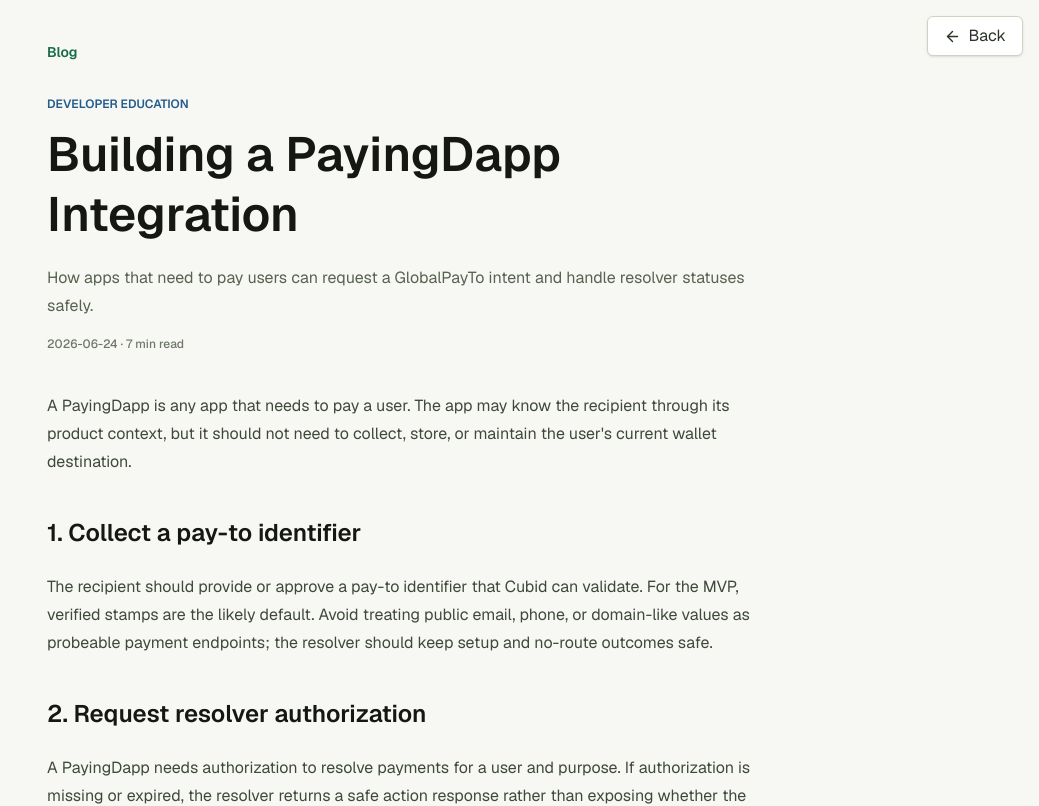
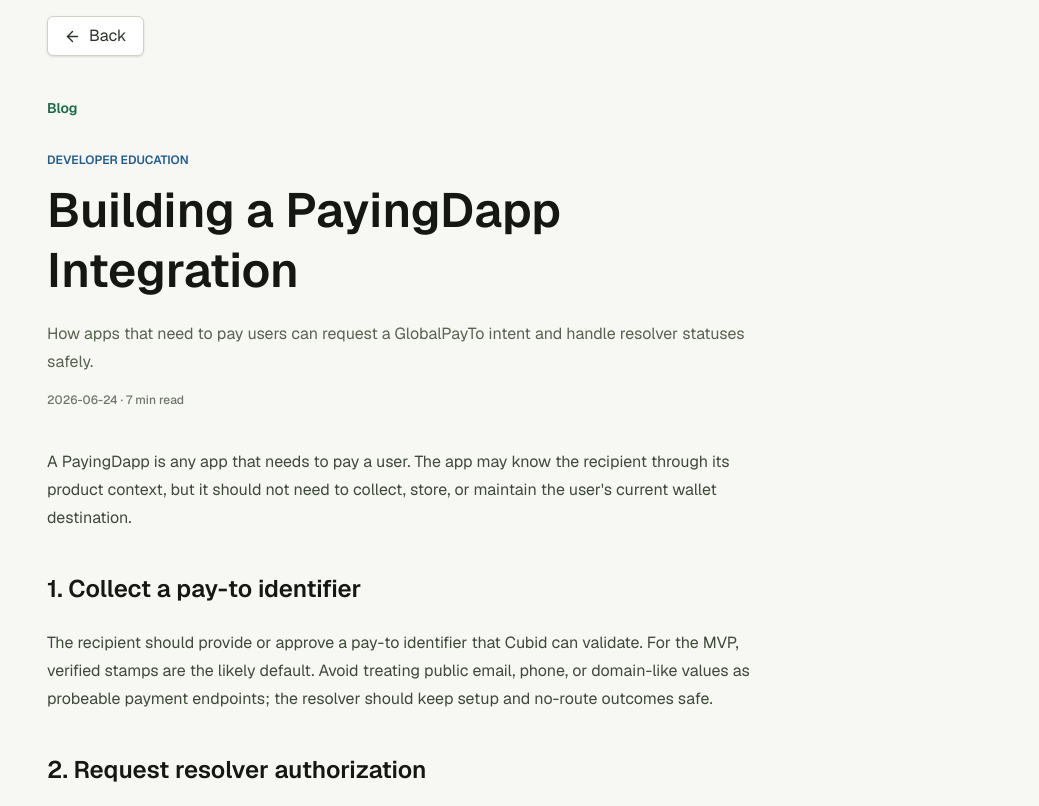
Before and after one commit to global-pay-to-resolver/globalpayto-site, a Next.js app: page /blog/building-a-payingdapp-integration in a window 1280 px wide. Shown: the top 806 px of the page, without its empty margins (241-1280 px from the left). Built offline with nearby package versions, Linux system fonts and the light colour scheme.

Commit message:
Align back button with page frames

```diff
--- a/src/app/auth/callback/page.tsx
+++ b/src/app/auth/callback/page.tsx
@@ -17,8 +17,8 @@ export default function CubidCallbackPage() {
 
   if (!isConfigured) {
     return (
-      <main className="flex min-h-screen items-center justify-center bg-[#f6f7f4] px-6 text-[#141914]">
-        <BackButton />
+      <main className="flex min-h-screen flex-col items-center justify-center bg-[#f6f7f4] px-6 py-6 text-[#141914]">
+        <BackButton desktopPadding="0rem" maxWidth="32rem" />
         <section className="w-full max-w-lg rounded-lg border border-[#d9ddd2] bg-white p-6 shadow-sm">
           <h1 className="text-2xl font-semibold">Cubid callback</h1>
           <p className="mt-3 text-sm leading-6 text-[#596456]">
@@ -43,8 +43,8 @@ export default function CubidCallbackPage() {
       issuer={publicConfig.issuer}
       redirectUri={publicConfig.redirectUri}
     >
-      <main className="flex min-h-screen items-center justify-center bg-[#f6f7f4] px-6 text-[#141914]">
-        <BackButton />
+      <main className="flex min-h-screen flex-col items-center justify-center bg-[#f6f7f4] px-6 py-6 text-[#141914]">
+        <BackButton desktopPadding="0rem" maxWidth="32rem" />
         <section className="w-full max-w-lg rounded-lg border border-[#d9ddd2] bg-white p-6 shadow-sm">
           <h1 className="text-2xl font-semibold">Completing Cubid sign-in</h1>
           <div className="mt-4 rounded-md border border-[#dce2d6] bg-[#f8faf6] p-4 text-sm leading-6">
--- a/src/app/blog/[slug]/page.tsx
+++ b/src/app/blog/[slug]/page.tsx
@@ -34,7 +34,7 @@ export default async function BlogPostPage({ params }: BlogPostPageProps) {
 
   return (
     <main className="min-h-screen bg-[#f7f8f4] text-[#151713]">
-      <BackButton fallbackHref="/blog" />
+      <BackButton fallbackHref="/blog" maxWidth="48rem" />
       <article className="mx-auto max-w-3xl px-6 py-10 lg:px-8">
         <Link
           className="text-sm font-semibold text-[#176b46] underline-offset-4 hover:underline"
--- a/src/app/blog/page.tsx
+++ b/src/app/blog/page.tsx
@@ -12,7 +12,7 @@ export const metadata = {
 export default function BlogIndexPage() {
   return (
     <main className="min-h-screen bg-[#f7f8f4] text-[#151713]">
-      <BackButton />
+      <BackButton maxWidth="64rem" />
       <section className="border-b border-[#d9dfd1] bg-white">
         <div className="mx-auto max-w-5xl px-6 py-12 lg:px-8">
           <Link
--- a/src/app/globals.css
+++ b/src/app/globals.css
@@ -23,6 +23,22 @@ body {
   background: var(--background);
   color: var(--foreground);
   font-family: var(--font-geist-sans), Arial, Helvetica, sans-serif;
+}
+
+.content-back-button-shell {
+  box-sizing: border-box;
+  margin-left: auto;
+  margin-right: auto;
+  max-width: var(--back-max-width);
+  padding: 1rem var(--back-mobile-padding) 0;
+  width: 100%;
+}
+
+@media (min-width: 1024px) {
+  .content-back-button-shell {
+    padding-left: var(--back-desktop-padding);
+    padding-right: var(--back-desktop-padding);
+  }
 }
 
 button,
--- a/src/components/hosted-action/route-selection-client.tsx
+++ b/src/components/hosted-action/route-selection-client.tsx
@@ -114,7 +114,7 @@ export function RouteSelectionClient({ action, submitUrl }: RouteSelectionClient
 
   return (
     <main className="min-h-screen bg-[#f7f8f4] px-5 py-8 text-[#151713] sm:px-8">
-      <BackButton />
+      <BackButton desktopPadding="0rem" maxWidth="72rem" mobilePadding="1.25rem" />
       <section className="mx-auto grid max-w-6xl gap-6 lg:grid-cols-[0.82fr_1.18fr]">
         <div className="rounded-lg border border-[#d9dfd1] bg-white p-5 shadow-sm">
           <div className="flex h-11 w-11 items-center justify-center rounded-md bg-[#e5eef8] text-[#245c8d]">
--- a/src/components/navigation/back-button.tsx
+++ b/src/components/navigation/back-button.tsx
@@ -2,12 +2,21 @@
 
 import { ArrowLeft } from "lucide-react";
 import { useRouter } from "next/navigation";
+import type { CSSProperties } from "react";
 
 interface BackButtonProps {
+  desktopPadding?: string;
   fallbackHref?: string;
+  mobilePadding?: string;
+  maxWidth?: string;
 }
 
-export function BackButton({ fallbackHref = "/" }: BackButtonProps) {
+export function BackButton({
+  desktopPadding = "2rem",
+  fallbackHref = "/",
+  mobilePadding = "1.5rem",
+  maxWidth = "80rem",
+}: BackButtonProps) {
   const router = useRouter();
 
   function goBack() {
@@ -20,14 +29,23 @@ export function BackButton({ fallbackHref = "/" }: BackButtonProps) {
   }
 
   return (
+    <div
+      className="content-back-button-shell"
+      style={{
+        "--back-desktop-padding": desktopPadding,
+        "--back-max-width": maxWidth,
+        "--back-mobile-padding": mobilePadding,
+      } as CSSProperties}
+    >
       <button
         aria-label="Go back"
-      className="fixed right-4 top-4 z-50 inline-flex h-10 items-center justify-center gap-2 rounded-md border border-[#cbd4c3] bg-white px-4 text-sm font-semibold text-[#2c3429] shadow-sm transition hover:bg-[#f1f4ec] focus:outline-none focus:ring-2 focus:ring-[#176b46] focus:ring-offset-2"
+        className="inline-flex h-10 items-center justify-center gap-2 rounded-md border border-[#cbd4c3] bg-white px-4 text-sm font-semibold text-[#2c3429] shadow-sm transition hover:bg-[#f1f4ec] focus:outline-none focus:ring-2 focus:ring-[#176b46] focus:ring-offset-2"
         onClick={goBack}
         type="button"
       >
         <ArrowLeft size={17} aria-hidden="true" />
         Back
       </button>
+    </div>
   );
 }
```
Lines whose indentation alone changed are shown as unchanged.
